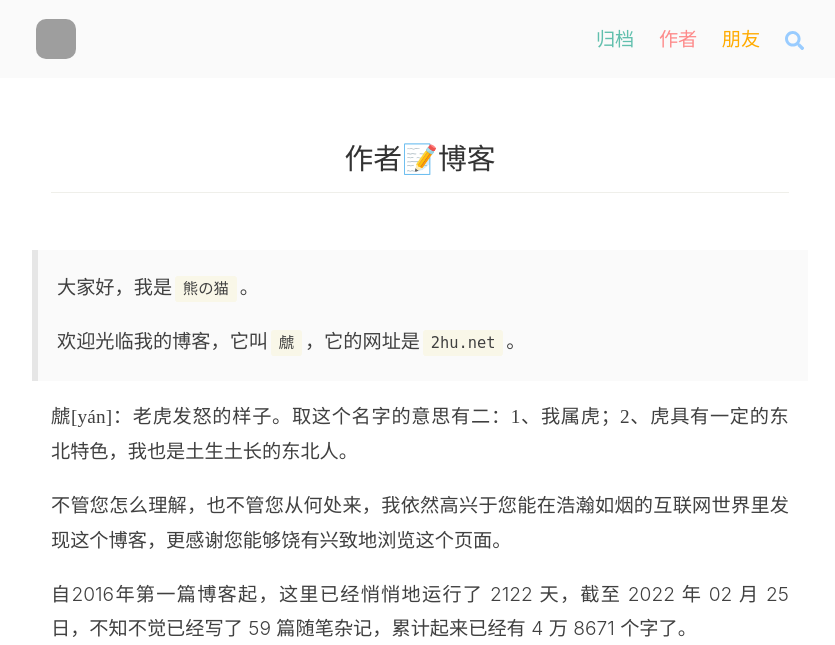
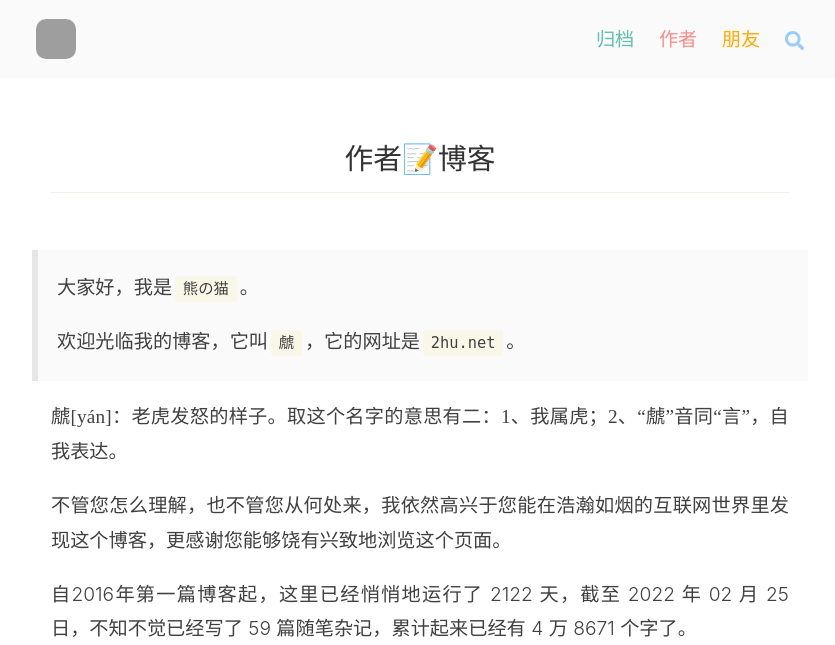
Before and after one commit to wx8/myblog, a Jekyll site: the page built from _pages/about.md, in a window 1280 px wide, cut to the strip 0-645 px from the top of the page. Shown: the whole strip, without its empty margins (220-1055 px from the left). Built offline with Jekyll 4.4.1, drawn with Linux system fonts in a browser that asks for light colours; some web fonts are replaced; grey boxes are pictures that could not be loaded.

Commit message:
Update about.md

```diff
--- a/_pages/about.md
+++ b/_pages/about.md
@@ -9,7 +9,7 @@ author: 熊的猫
 >
 >欢迎光临我的博客，它叫`虤`，它的网址是`2hu.net`。
 
-虤[yán]：老虎发怒的样子。取这个名字的意思有二：1、我属虎；2、虎具有一定的东北特色，我也是土生土长的东北人。
+虤[yán]：老虎发怒的样子。取这个名字的意思有二：1、我属虎；2、“虤”音同“言”，自我表达。
 
 不管您怎么理解，也不管您从何处来，我依然高兴于您能在浩瀚如烟的互联网世界里发现这个博客，更感谢您能够饶有兴致地浏览这个页面。
 
```
